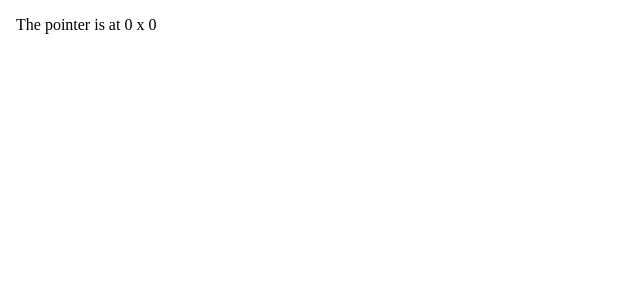
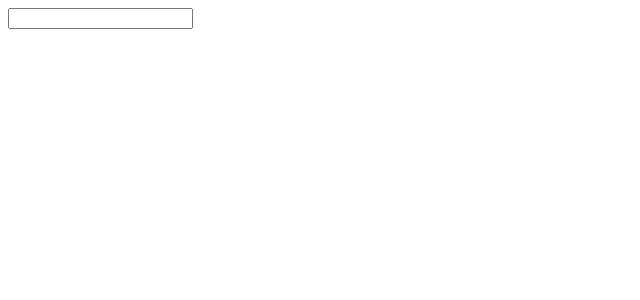
Before and after one commit to j1522158/mono-front, a SvelteKit app: page / in a window 1280 px wide. Shown: the top 300 px of the page, without its empty margins (0-640 px from the left). Built offline with nearby package versions, Linux system fonts and the light colour scheme.

Commit message:
Capturing

```diff
--- a/src/routes/+page.svelte
+++ b/src/routes/+page.svelte
@@ -1,23 +1,3 @@
-<script>
-	let m = $state({ x: 0, y: 0 });
-</script>
-
-<div
-	onpointermove={(event) => {
-		m.x = event.clientX;
-		m.y = event.clientY;
-	}}
->
-	The pointer is at {Math.round(m.x)} x {Math.round(m.y)}
+<div onkeydowncapture={(e) => alert(`<div> ${e.key}`)} role="presentation">
+	<input onkeydowncapture={(e) => alert(`<input> ${e.key}`)} />
 </div>
-
-<style>
-	div {
-		position: fixed;
-		left: 0;
-		top: 0;
-		width: 100%;
-		height: 100%;
-		padding: 1rem;
-	}
-</style>
```
